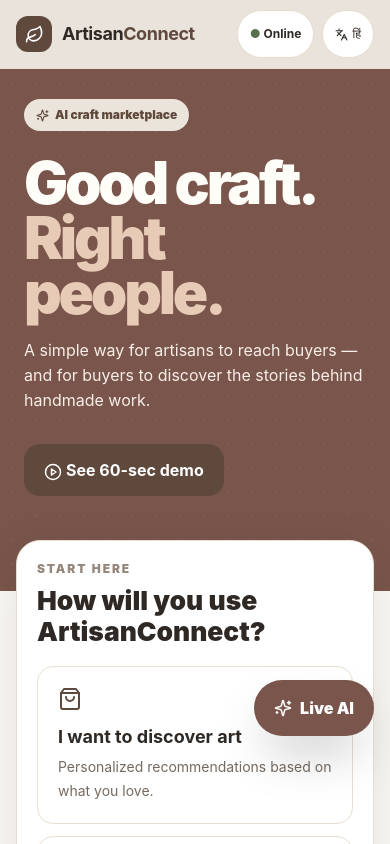
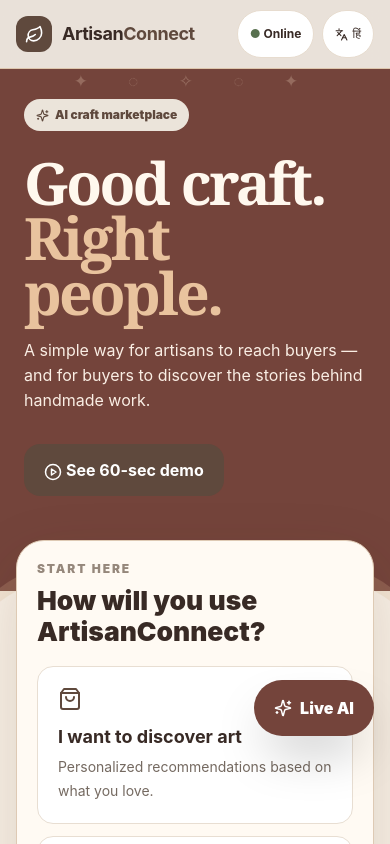
Before and after one commit to avikkaaa/artisanconnect, a React (Vite) app: page / in a window 390 px wide. Shown: the top 844 px of the page. Built offline with nearby package versions, Linux system fonts and the light colour scheme.

Commit message:
Make ArtisanConnect distinctly boho styled

```diff
--- a/src/index.css
+++ b/src/index.css
@@ -2,56 +2,59 @@
 @tailwind components;
 @tailwind utilities;
 
-/* ArtisanConnect — modern earthy boho visual system */
-:root{color:#2f2925;background:#faf8f4;font-synthesis:none}
+/* ArtisanConnect — warm, expressive BOHO design system */
+:root{color:#382a25;background:#f7efe4;font-synthesis:none}
 *{box-sizing:border-box}
-html,body{margin:0;min-width:320px;background:#faf8f4;color:#2f2925}
+html,body{margin:0;min-width:320px;background:#f7efe4;color:#382a25}
 body{overscroll-behavior-y:none;font-family:Inter,ui-sans-serif,system-ui,-apple-system,BlinkMacSystemFont,"Segoe UI",sans-serif}
 
-/* Handmade character without the heavy festival/boho feel. */
-.artisan-split-bg{position:relative;isolation:isolate;min-height:100vh;overflow:hidden;background:linear-gradient(to bottom,#79554b 0,#79554b 54vh,#faf8f4 54vh,#faf8f4 100%)}
-.artisan-split-bg::before{content:"";position:absolute;z-index:0;left:0;right:0;top:0;height:54vh;pointer-events:none;background-image:radial-gradient(rgba(255,255,255,.08) 1px,transparent 1px);background-size:24px 24px;opacity:.55}
-.artisan-split-bg::after{content:"";position:absolute;z-index:1;left:-5%;right:-5%;top:50vh;height:10vh;pointer-events:none;background:#faf8f4;border-radius:50% 50% 0 0/100% 100% 0 0}
+/* Signature boho backdrop: clay, sand, cream + subtle textile motifs. */
+.artisan-split-bg{position:relative;isolation:isolate;min-height:100vh;overflow:hidden;background:linear-gradient(to bottom,#74443b 0,#74443b 54vh,#f7efe4 54vh,#f7efe4 100%)}
+.artisan-split-bg::before{content:"✦  ◌  ✧  ◌  ✦";position:absolute;z-index:0;left:0;right:0;top:8vh;text-align:center;font-family:Georgia,serif;font-size:22px;letter-spacing:28px;color:rgba(247,225,199,.25);pointer-events:none;white-space:nowrap}
+.artisan-split-bg::after{content:"";position:absolute;z-index:1;left:-5%;right:-5%;top:50vh;height:11vh;pointer-events:none;background:#f7efe4;border-radius:50% 50% 0 0/100% 100% 0 0;box-shadow:0 -14px 0 rgba(219,181,146,.22)}
 .artisan-split-bg>header,.artisan-split-bg>main{position:relative;z-index:2}
 
-/* Warm neutral palette. */
-.bg-\[\#fbf7ef\],.bg-\[\#f8f1e7\]{background-color:#faf8f4!important}
-.text-\[\#302a26\],.text-\[\#332923\]{color:#2f2925!important}
-.bg-\[\#713b32\]{background-color:#79554b!important}
-.text-\[\#713b32\]{color:#79554b!important}
-.border-\[\#e9dccb\],.border-\[\#eadfd1\],.border-\[\#e8d9c6\]{border-color:#e5ded5!important}
-.bg-\[\#fffdf9\]{background-color:#fffefa!important}
-.bg-\[\#f2e3d1\],.bg-\[\#f6e9da\],.bg-\[\#f4ecdf\]{background-color:#f0ebe3!important}
-.text-\[\#776b61\],.text-\[\#7c7067\],.text-\[\#7b6d62\]{color:#716a63!important}
+/* Boho palette overrides. */
+.bg-\[\#fbf7ef\],.bg-\[\#f8f1e7\]{background-color:#f7efe4!important}
+.text-\[\#302a26\],.text-\[\#332923\]{color:#382a25!important}
+.bg-\[\#713b32\]{background-color:#74443b!important}
+.text-\[\#713b32\]{color:#74443b!important}
+.border-\[\#e9dccb\],.border-\[\#eadfd1\],.border-\[\#e8d9c6\]{border-color:#dfcdb9!important}
+.bg-\[\#fffdf9\]{background-color:#fffaf3!important}
+.bg-\[\#f2e3d1\],.bg-\[\#f6e9da\],.bg-\[\#f4ecdf\]{background-color:#efe1d1!important}
+.text-\[\#776b61\],.text-\[\#7c7067\],.text-\[\#7b6d62\]{color:#78675d!important}
 
 main>section:first-child>div>div:first-child{position:relative;z-index:3}
-main>section:first-child>div>div:first-child h1{color:#fffdf8!important}
-main>section:first-child>div>div:first-child h1 span{color:#e7cbb6!important}
-main>section:first-child>div>div:first-child>p{color:#f8eee7!important;text-shadow:none}
-main>section:first-child>div>div:first-child .bg-\[\#ebe4da]{background:rgba(255,250,244,.96);color:#5d4b43}
+main>section:first-child>div>div:first-child h1{color:#fff8ee!important;font-family:Georgia,serif!important;font-weight:900}
+main>section:first-child>div>div:first-child h1 span{color:#e9c39e!important}
+main>section:first-child>div>div:first-child>p{color:#faeee4!important;text-shadow:none}
+main>section:first-child>div>div:first-child .bg-\[\#ebe4da]{background:rgba(255,247,237,.94);color:#62473d}
 
-/* Cleaner, more editorial cards and controls. */
-header{transition:background .25s ease,box-shadow .25s ease}
-main>section:first-child{animation:soft-arrive .55s ease both}
-main>section:first-child h1{letter-spacing:-.055em}
+/* Distinct boho cards: organic curves, warm borders, softer shadows. */
+header{transition:background .25s ease,box-shadow .25s ease;border-bottom-color:#ddc6ad!important}
+main>section:first-child{animation:boho-arrive .6s ease both}
+main>section:first-child h1{letter-spacing:-.045em}
 main>section:first-child>div>div:first-child{padding-top:1rem}
-main>section:first-child>div>div:last-child{border-radius:26px!important;box-shadow:0 20px 55px rgba(48,38,31,.10)!important;transform:translateY(4px);transition:transform .25s ease,box-shadow .25s ease}
-main>section:first-child>div>div:last-child:hover{transform:translateY(0);box-shadow:0 25px 65px rgba(48,38,31,.13)!important}
+main>section:first-child>div>div:last-child{border-radius:34px!important;border-color:#decab4!important;background:#fffaf3!important;box-shadow:0 24px 65px rgba(83,49,35,.15)!important;transform:translateY(4px);transition:transform .25s ease,box-shadow .25s ease}
+main>section:first-child>div>div:last-child:hover{transform:translateY(0) rotate(-.15deg);box-shadow:0 30px 75px rgba(83,49,35,.18)!important}
 main>section:first-child>div>div:last-child>div>button{transition:all .2s ease}
-main>section:first-child>div>div:last-child>div>button:hover{transform:translateX(3px);border-color:#bda99d!important}
+main>section:first-child>div>div:last-child>div>button:hover{transform:translateY(-2px);border-color:#b88769!important}
 button{transition:transform .2s ease,box-shadow .2s ease,border-color .2s ease,background .2s ease}
 button:active{transform:scale(.98)}
-button:focus-visible,input:focus-visible,textarea:focus-visible,select:focus-visible{outline:3px solid rgba(121,85,75,.22);outline-offset:2px}
-.pattern{background-image:radial-gradient(rgba(121,85,75,.09) 1px,transparent 1px);background-size:18px 18px}
+button:focus-visible,input:focus-visible,textarea:focus-visible,select:focus-visible{outline:3px solid rgba(116,68,59,.24);outline-offset:2px}
+
+/* Hand-drawn textile-inspired background pattern. */
+.pattern{background-color:#f8eee2;background-image:radial-gradient(rgba(116,68,59,.13) 1px,transparent 1px),linear-gradient(45deg,transparent 47%,rgba(184,135,105,.09) 48%,rgba(184,135,105,.09) 52%,transparent 53%);background-size:18px 18px,36px 36px}
 .no-scrollbar::-webkit-scrollbar{display:none}.no-scrollbar{scrollbar-width:none}
-.shadow-soft{box-shadow:0 10px 30px rgba(55,44,36,.07)}
-@keyframes soft-arrive{from{opacity:0;transform:translateY(10px)}to{opacity:1;transform:translateY(0)}}
+.shadow-soft{box-shadow:0 12px 34px rgba(83,49,35,.10)}
+
+@keyframes boho-arrive{from{opacity:0;transform:translateY(14px) rotate(.4deg)}to{opacity:1;transform:translateY(0) rotate(0)}}
 
 @media (max-width:640px){
  body{padding-bottom:env(safe-area-inset-bottom)}
  button{min-height:48px}
- .artisan-split-bg{background:linear-gradient(to bottom,#79554b 0,#79554b 70vh,#faf8f4 70vh,#faf8f4 100%)}
- .artisan-split-bg::before{height:70vh}
+ .artisan-split-bg{background:linear-gradient(to bottom,#74443b 0,#74443b 70vh,#f7efe4 70vh,#f7efe4 100%)}
+ .artisan-split-bg::before{height:70vh;font-size:17px;letter-spacing:18px}
  .artisan-split-bg::after{top:66vh;height:9vh}
  main>section:first-child{padding-top:8px}
  main>section:first-child>div{gap:24px}
@@ -60,7 +63,7 @@ button:focus-visible,input:focus-visible,textarea:focus-visible,select:focus-vis
  main>section:first-child>div>div:first-child>p{max-width:100%;font-size:1rem;line-height:1.55;margin-top:18px}
  main>section:first-child>div>div:first-child .bg-\[\#ebe4da]{font-size:.75rem}
  main>section:first-child>div>div:first-child>button{margin-top:4px}
- main>section:first-child>div>div:last-child{margin-top:4px;border-radius:24px!important}
+ main>section:first-child>div>div:last-child{margin-top:4px;border-radius:28px!important}
  main>section:first-child>div>div:last-child h2{font-size:1.65rem;line-height:1.15}
  button.fixed{bottom:6.75rem!important;right:1rem!important;z-index:70!important}
  #root{padding-bottom:4.5rem}
```
